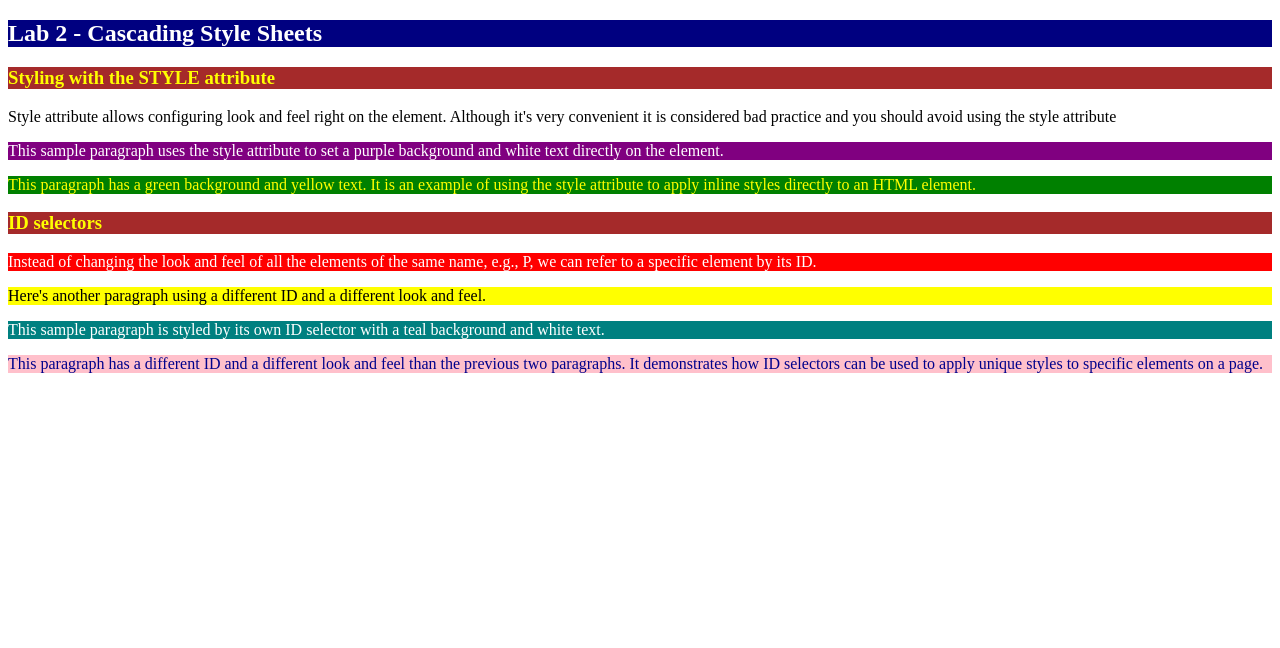
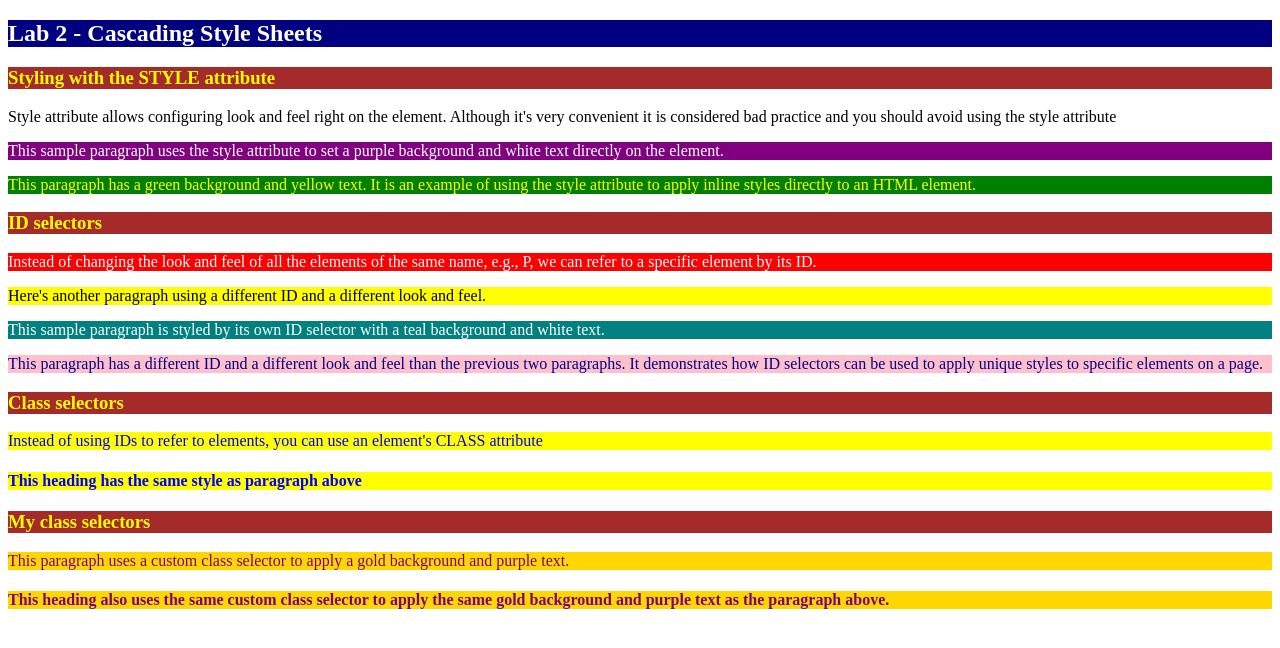
Before and after one commit to pricefy-dotcom/webdev-client, a Next.js app in the folder 2026/fall/webdev/webdev-client/: page /labs/lab2 in a window 1280 px wide. Shown: the top 648 px of the page. Built offline with nearby package versions, Linux system fonts and the light colour scheme.

Commit message:
Lab 2.1.4 Selecting HTML Content with CSS Class Selectors

```diff
--- a/2026/fall/webdev/webdev-client/app/labs/lab2/index.css
+++ b/2026/fall/webdev/webdev-client/app/labs/lab2/index.css
@@ -37,3 +37,8 @@ h3 {
     background-color: yellow;
     color: blue;
 }
+
+.wd-your-class {
+    background-color: gold;
+    color: purple;
+}
--- a/2026/fall/webdev/webdev-client/app/labs/lab2/page.tsx
+++ b/2026/fall/webdev/webdev-client/app/labs/lab2/page.tsx
@@ -39,6 +39,29 @@ export default function Lab2() {
           than the previous two paragraphs. It demonstrates how ID selectors
           can be used to apply unique styles to specific elements on a page.
         </p>
+
+        <div id="wd-css-class-selectors">
+          <h3>Class selectors</h3>
+          <p className="wd-class-selector">
+            Instead of using IDs to refer to elements, you can use an
+            element&apos;s CLASS attribute
+          </p>
+          <h4 className="wd-class-selector">
+            This heading has the same style as paragraph above
+          </h4>
+
+          <div id="wd-your-class-selectors">
+            <h3>My class selectors</h3>
+            <p className="wd-your-class">
+              This paragraph uses a custom class selector to apply a gold
+              background and purple text.
+            </p>
+            <h4 className="wd-your-class">
+              This heading also uses the same custom class selector to
+              apply the same gold background and purple text as the paragraph above.
+            </h4>
+          </div>
+        </div>
       </div>
     </div>
   );
```
